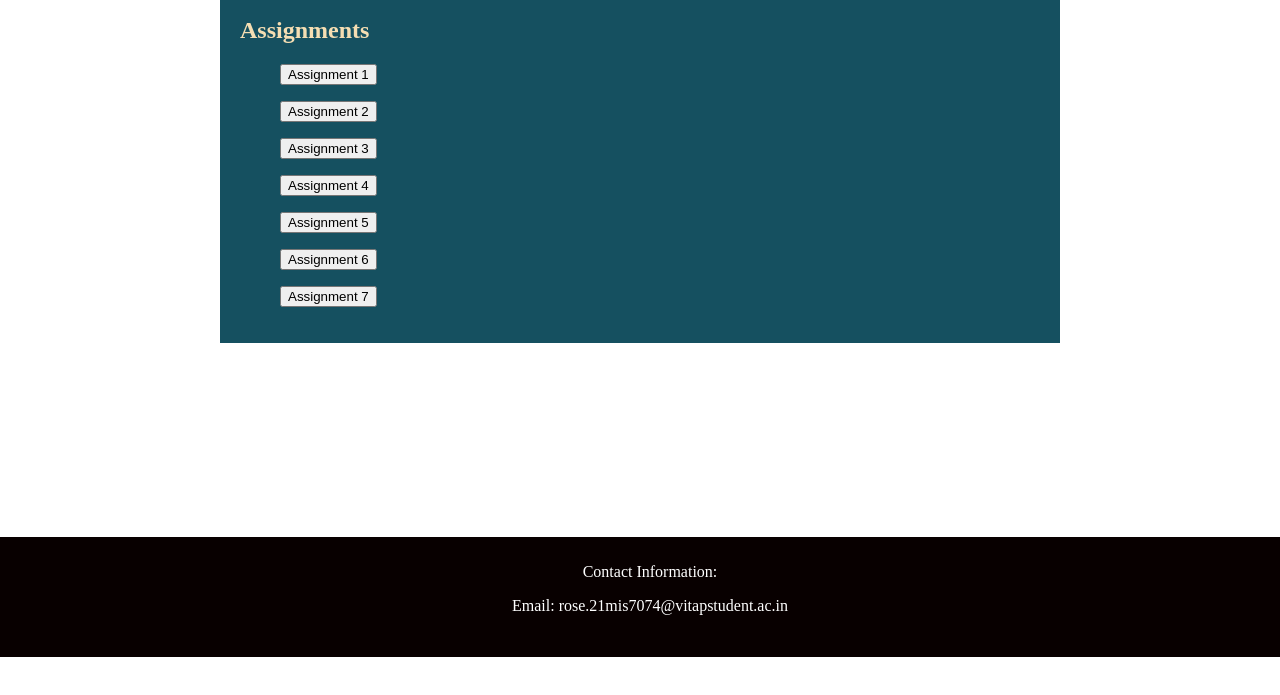
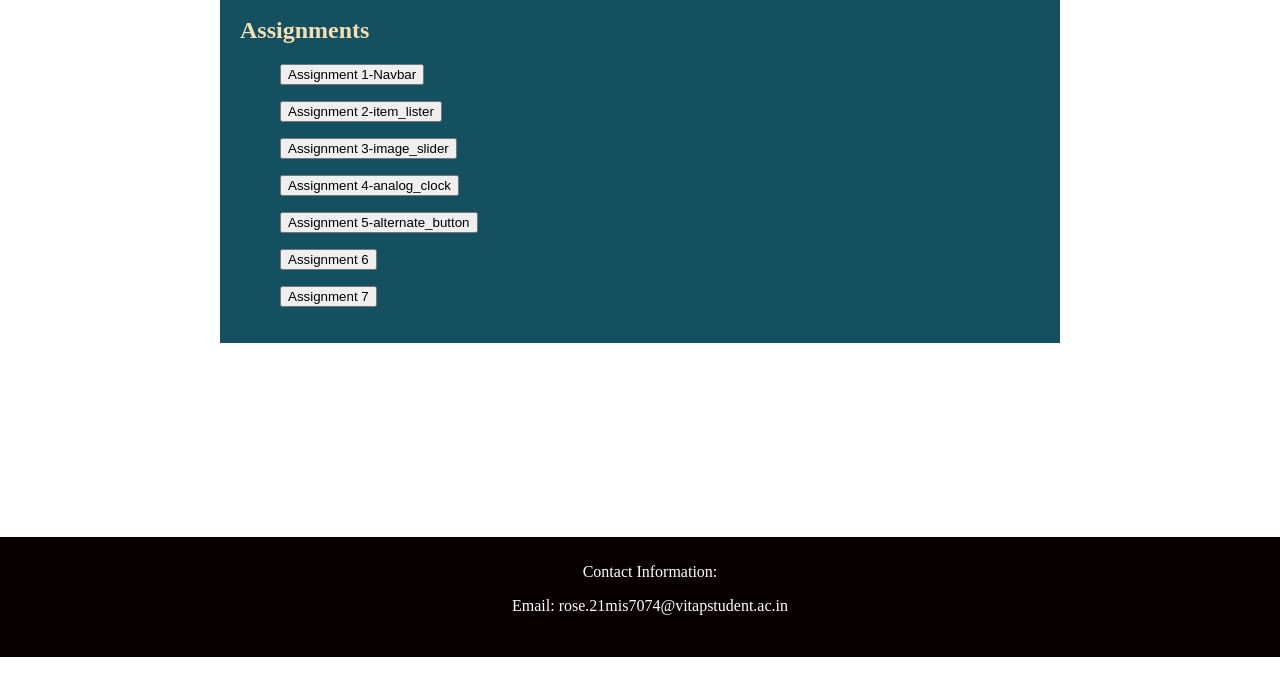
Before and after one commit to 29rrt/Webtech_Assignment_webpage, a plain HTML site: page index.html in a window 1280 px wide. Shown: the part 143-838 px from the top of the page. Drawn offline with Linux system fonts and the light colour scheme.

Commit message:
Update index.html

```diff
--- a/index.html
+++ b/index.html
@@ -71,11 +71,11 @@
     <div class="container">
         <div class="scrollable-content", style="font-family: 'Times New Roman', Times, serif;">
             <h2 style="color: wheat;">Assignments</h2>
-            <ul><button href="#">Assignment 1</a></ul>
-            <ul><button a href="#">Assignment 2</a></ul>
-            <ul><button a href="#">Assignment 3</a></ul>
-            <ul><button a href="#">Assignment 4</a></ul>
-            <ul><button a href="#">Assignment 5</a></ul>
+            <ul><button a href="https://29rrt.github.io/navbar/">Assignment 1-Navbar</a></ul>
+            <ul><button a href="https://29rrt.github.io/item_lister/">Assignment 2-item_lister</a></ul>
+            <ul><button a href="https://29rrt.github.io/image_slider/">Assignment 3-image_slider</a></ul>
+            <ul><button a href=" https://29rrt.github.io/webtech_Assignment/">Assignment 4-analog_clock</a></ul>
+            <ul><button a href="https://29rrt.github.io/alternate_button/">Assignment 5-alternate_button</a></ul>
             <ul><button a href="#">Assignment 6</a></ul>
             <ul><button a href="#">Assignment 7</a></ul>
         </div>
```
